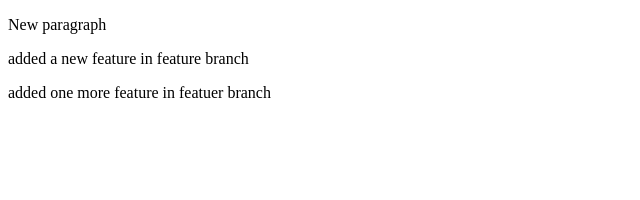
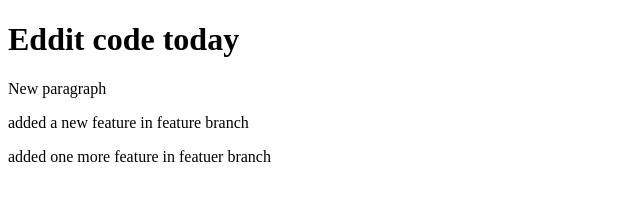
Before and after one commit to RehamanShoaib/react, a plain HTML site: page index.html in a window 1280 px wide. Shown: the whole page, without its empty margins (0-640 px from the left). Drawn offline with Linux system fonts and the light colour scheme.

Commit message:
Changes Made Todayindex.html

```diff
--- a/index.html
+++ b/index.html
@@ -6,6 +6,7 @@
     <title>Document</title>
 </head>
 <body>
+    <h1>Eddit code today</h1>
     <p>New paragraph</p>
     <p>added a new feature in feature branch</p>
     <p>added one more feature in featuer branch</p>
```
